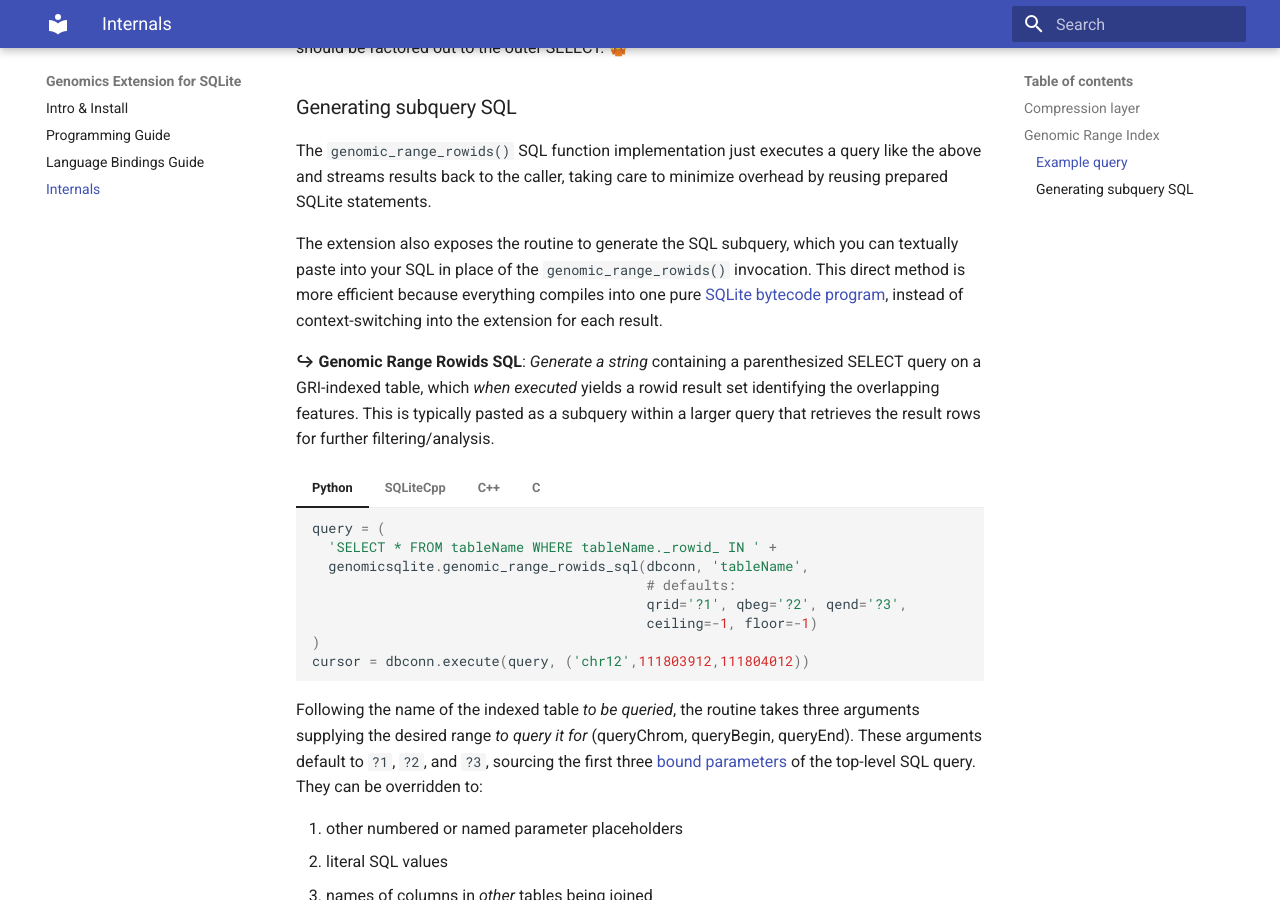
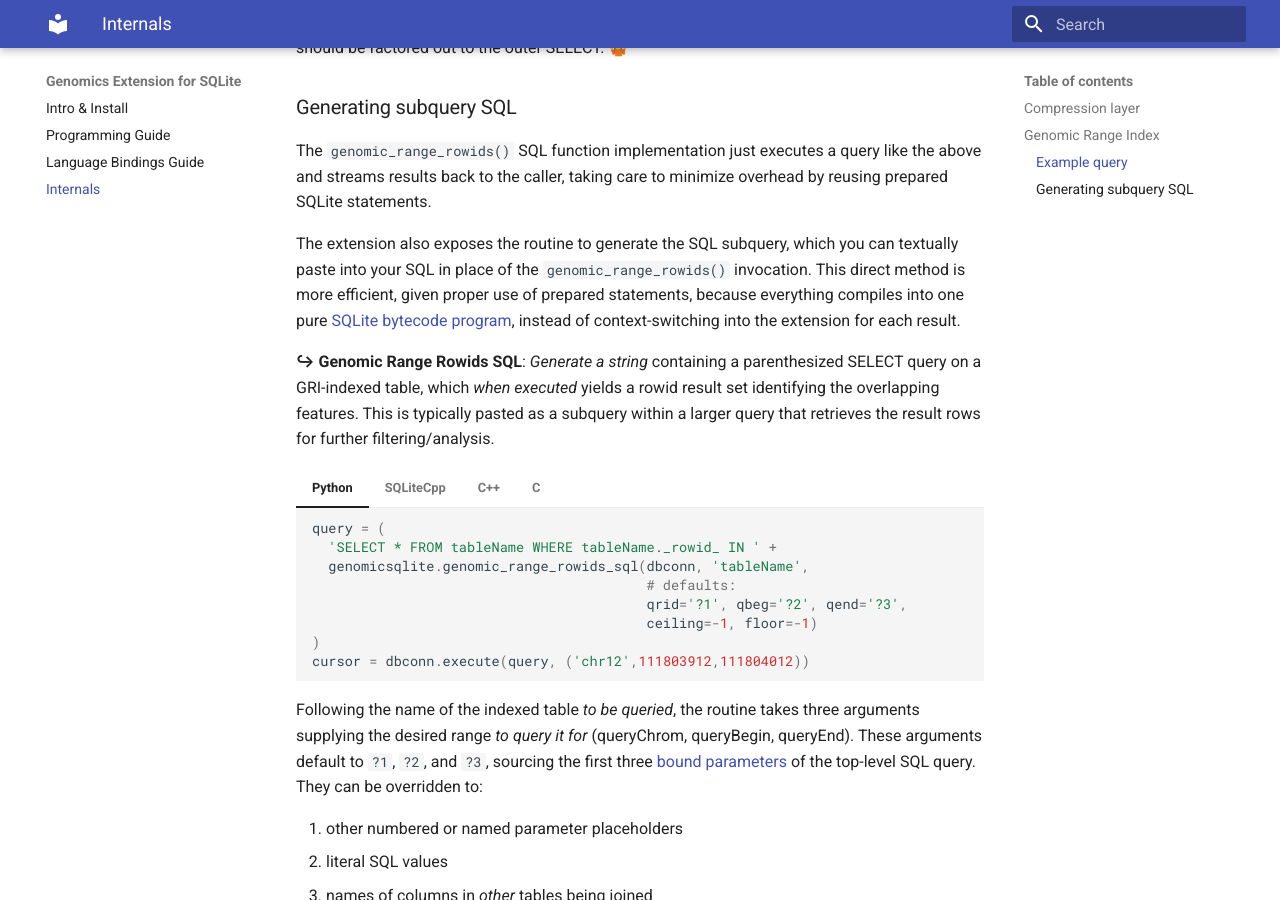
Before and after one commit to mlin/GenomicSQLite, an MkDocs documentation site: the page built from docs/internals.md, in a window 1280 px wide and 900 px high, scrolled down 1983 px. Built offline with MkDocs 1.6.1 and Material for MkDocs 9.7.7, drawn with Linux system fonts in a browser that asks for light colours.

```diff
--- a/docs/internals.md
+++ b/docs/internals.md
@@ -57,7 +57,7 @@ The no-op subtraction of 0 from qend was found to be needed for SQLite to use th
 
 The `genomic_range_rowids()` SQL function implementation just executes a query like the above and streams results back to the caller, taking care to minimize overhead by reusing prepared SQLite statements.
 
-The extension also exposes the routine to generate the SQL subquery, which you can textually paste into your SQL in place of the `genomic_range_rowids()` invocation. This direct method is more efficient because everything compiles into one pure [SQLite bytecode program](https://www.sqlite.org/opcode.html), instead of context-switching into the extension for each result.
+The extension also exposes the routine to generate the SQL subquery, which you can textually paste into your SQL in place of the `genomic_range_rowids()` invocation. This direct method is more efficient, given proper use of prepared statements, because everything compiles into one pure [SQLite bytecode program](https://www.sqlite.org/opcode.html), instead of context-switching into the extension for each result.
 
 **↪ Genomic Range Rowids SQL**: *Generate a string* containing a parenthesized SELECT query on a GRI-indexed table, which *when executed* yields a rowid result set identifying the overlapping features. This is typically pasted as a subquery within a larger query that retrieves the result rows for further filtering/analysis.
 
```
Also changed, not shown: README.md (+1 -1 lines).
